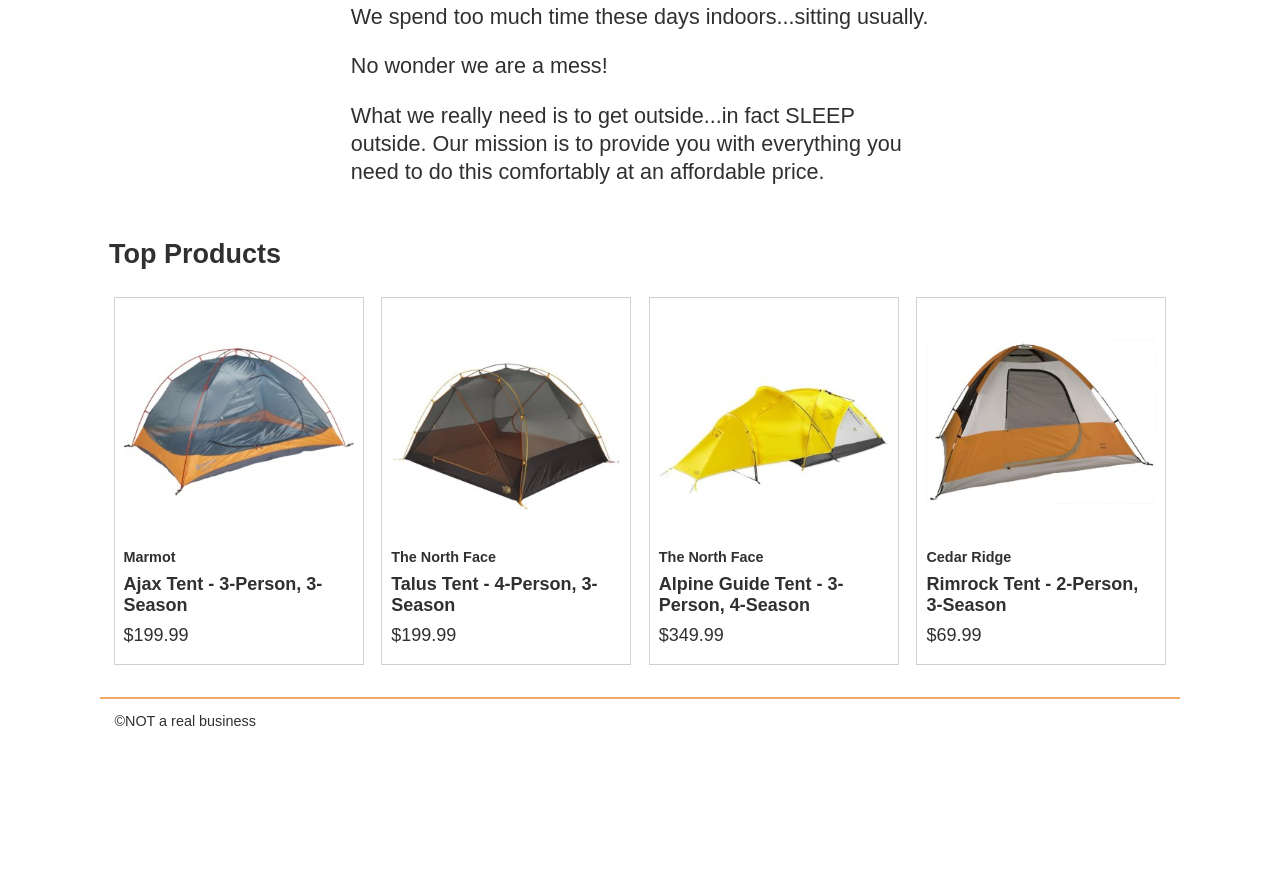
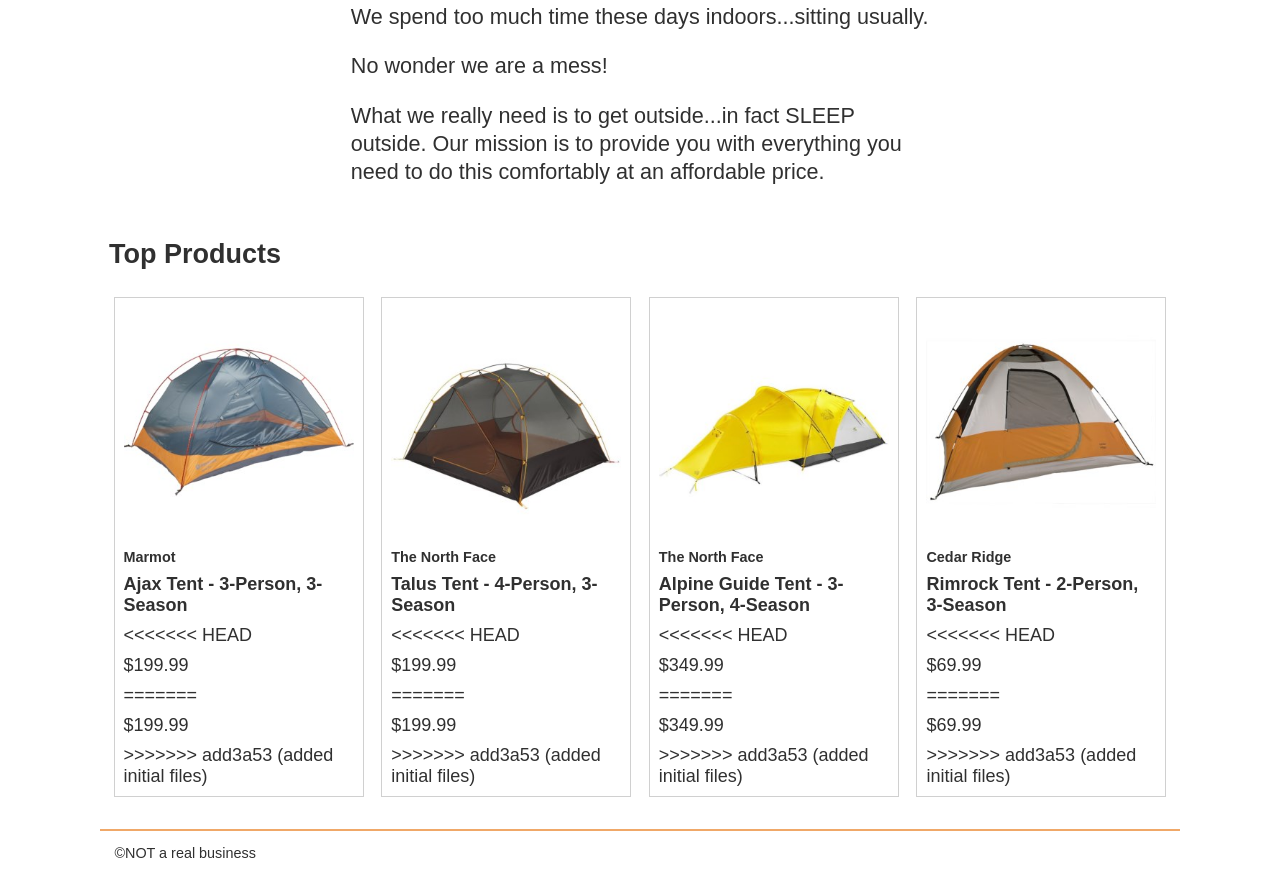
Before and after one commit to Tartclient/sleepoutside-team3, a website built with Vite: page src/index.html in a window 1280 px wide. Shown: the part 435-1310 px from the top of the page. Before the commit the page ends 1178 px from the top, so only its background shows below. Built offline with nearby package versions, Linux system fonts and the light colour scheme.

Commit message:
added initial files

```diff
--- a/src/index.html
+++ b/src/index.html
@@ -6,6 +6,7 @@
     <title>Sleep Outside | Home</title>
     <link rel="stylesheet" href="/css/style.css" />
   </head>
+
   <body>
     <header class="divider">
       <div class="logo">
@@ -72,8 +73,13 @@
               />
               <h3 class="card__brand">Marmot</h3>
               <h2 class="card__name">Ajax Tent - 3-Person, 3-Season</h2>
+<<<<<<< HEAD
               <p class="product-card__price">$199.99</p></a
             >
+=======
+              <p class="product-card__price">$199.99</p>
+            </a>
+>>>>>>> add3a53 (added initial files)
           </li>
           <li class="product-card">
             <a href="product_pages/northface-talus-4.html">
@@ -83,9 +89,15 @@
               />
               <h3 class="card__brand">The North Face</h3>
               <h2 class="card__name">Talus Tent - 4-Person, 3-Season</h2>
+<<<<<<< HEAD
               <p class="product-card__price">$199.99</p></a
             >
+=======
+              <p class="product-card__price">$199.99</p>
+            </a>
+>>>>>>> add3a53 (added initial files)
           </li>
+
           <li class="product-card">
             <a href="product_pages/northface-alpine-3.html">
               <img
@@ -94,8 +106,13 @@
               />
               <h3 class="card__brand">The North Face</h3>
               <h2 class="card__name">Alpine Guide Tent - 3-Person, 4-Season</h2>
+<<<<<<< HEAD
               <p class="product-card__price">$349.99</p></a
             >
+=======
+              <p class="product-card__price">$349.99</p>
+            </a>
+>>>>>>> add3a53 (added initial files)
           </li>
           <li class="product-card">
             <a href="product_pages/cedar-ridge-rimrock-2.html">
@@ -105,8 +122,13 @@
               />
               <h3 class="card__brand">Cedar Ridge</h3>
               <h2 class="card__name">Rimrock Tent - 2-Person, 3-Season</h2>
+<<<<<<< HEAD
               <p class="product-card__price">$69.99</p></a
             >
+=======
+              <p class="product-card__price">$69.99</p>
+            </a>
+>>>>>>> add3a53 (added initial files)
           </li>
         </ul>
       </section>
```
Also changed, not shown: 1 other file.
